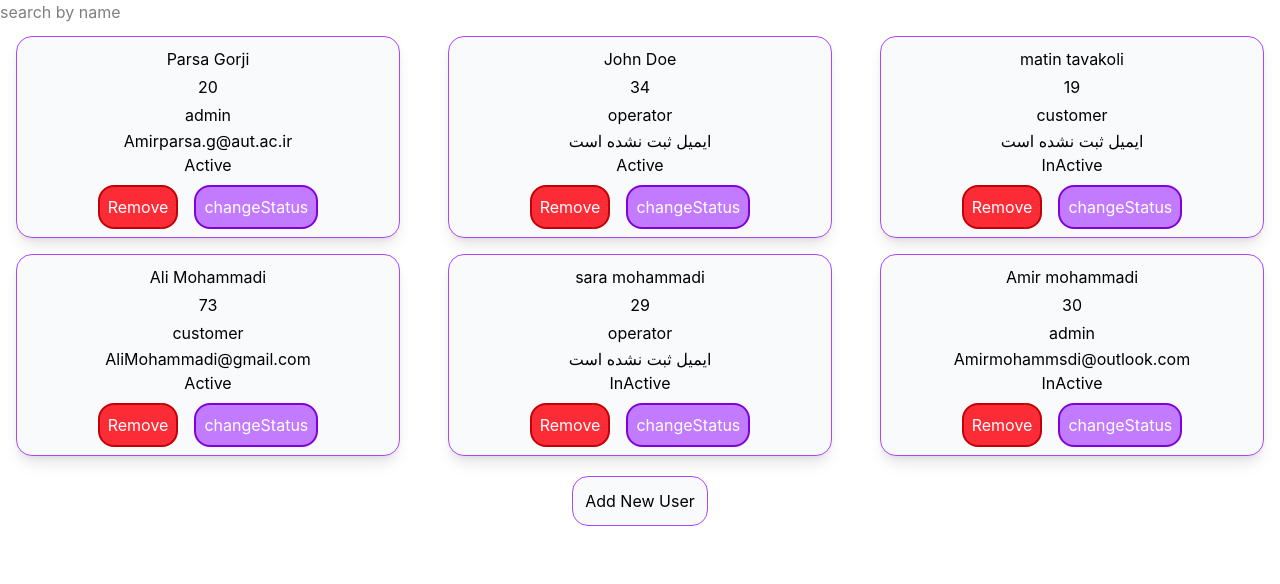
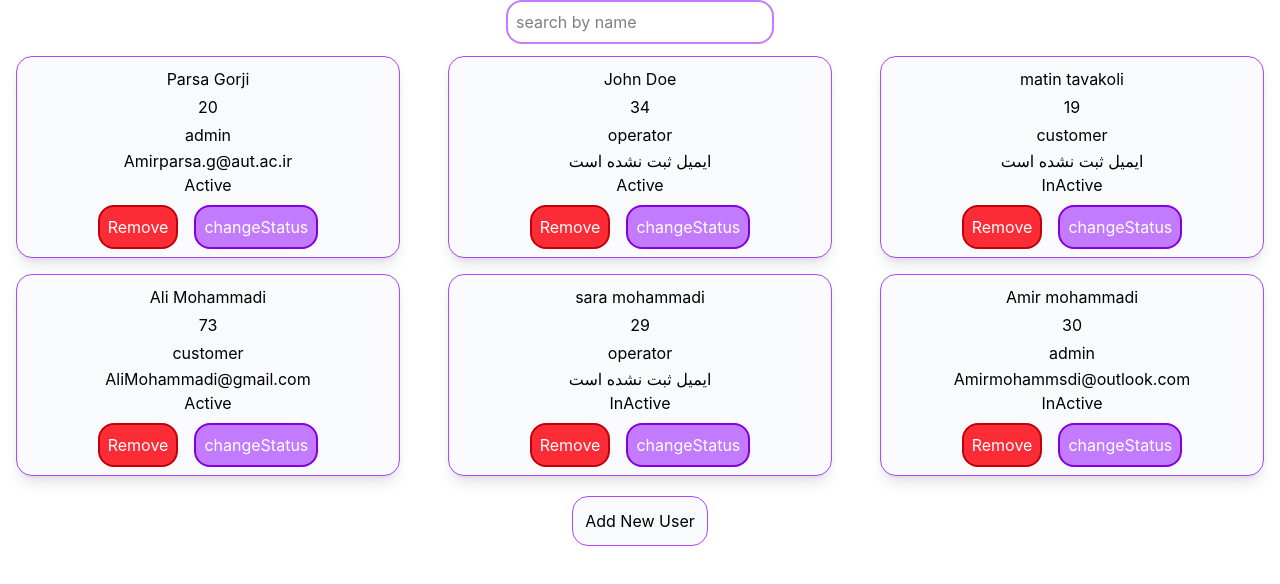
Before and after one commit to Amirparsa-g/React-Users-Panel, a React (Vite) app: page / in a window 1280 px wide. Shown: the top 584 px of the page. Built offline with nearby package versions, Linux system fonts and the light colour scheme.

Commit message:
fixed : serach user feat : added empty page display

```diff
--- a/src/App.tsx
+++ b/src/App.tsx
@@ -4,9 +4,10 @@ import UserList from "./components/UserList";
 import type { User } from "./types/user";
 import users from "./data/users";
 import Searchinput from "./components/Searchinput";
+
 function App() {
   const [UsersList, setUserList] = useState<User[]>(users);
-
+  const [searchedTerm, setSearchTerm] = useState("");
   const newUser: User = {
     ID: 7,
     fullName: "کاربر آزمایشی",
@@ -39,22 +40,42 @@ function App() {
     setUserList(toggleUser);
   };
   const SearchUser = (searchTerm: string) => {
-    if (searchTerm.trim() === "") setUserList(UsersList);
+    setSearchTerm(searchTerm);
+    if (searchTerm.trim() === "") setUserList(users);
     else {
-      const searchedUser = UsersList.filter((user) =>
+      const searchedUser = users.filter((user) =>
         user.fullName.toLowerCase().includes(searchTerm.toLowerCase().trim()),
       );
+
       setUserList(searchedUser);
     }
   };
-  return (
-    <>
-      <Searchinput onSearchChange={SearchUser} />
+  let content;
+  if (UsersList.length === 0 && searchedTerm.trim() === "")
+    content = (
+      <div className="flex justify-center h-110 items-center text-5xl">
+        <p className="text-center">هنوز کاربری در لیست وجود ندارد</p>
+      </div>
+    );
+  else if (UsersList.length === 0) {
+    content = (
+      <div className="flex justify-center h-110 items-center text-5xl">
+        <p className="text-center">کاربری با این اسم پیدا نشده</p>
+      </div>
+    );
+  } else
+    content = (
       <UserList
         users={UsersList}
         onRemove={removeUserHandler}
         changeStatus={ChangeStatusHandler}
       />
+    );
+
+  return (
+    <>
+      <Searchinput onSearchChange={SearchUser} />
+      {content}
       <button
         onClick={() => addUserHandler(newUser)}
         className="bg-slate-50 block m-auto mt-5 border border-purple-500 p-3 rounded-2xl hover:scale-105 ease-in-out duration-300 mb-3"
--- a/src/components/Searchinput.tsx
+++ b/src/components/Searchinput.tsx
@@ -5,11 +5,12 @@ interface SearchBarProps {
 }
 const Searchinput = ({ onSearchChange }: SearchBarProps) => {
   return (
-    <div>
+    <div className="flex justify-center">
       <input
         type="text"
         placeholder="search by name"
         onChange={(e) => onSearchChange(e.target.value)}
+        className="border-2 border-purple-400 p-2 rounded-2xl focus:border-purple-900 "
       />
     </div>
   );
```
